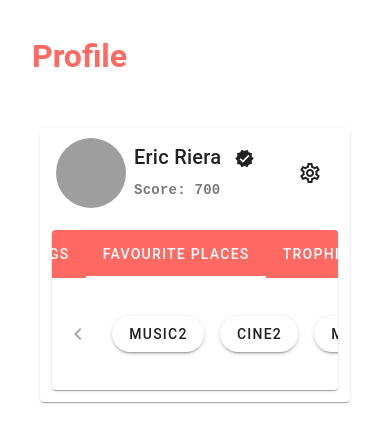
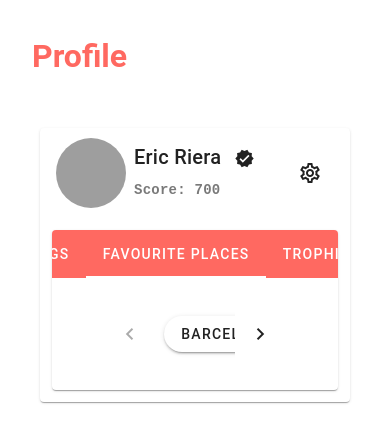
Before and after one commit to CultuCat/cultucat.github.io, a Vue app: page /users/1 in a window 390 px wide. Both pictures are taken after a click on the tab "FAVOURITE PLACES". Shown: the top 442 px of the page. Built offline with nearby package versions, Linux system fonts and the light colour scheme; grey boxes are pictures that could not be loaded.

Commit message:
new: responsiveness

```diff
--- a/src/components/SlideGroup.vue
+++ b/src/components/SlideGroup.vue
@@ -3,12 +3,15 @@
 <!-- ======================================================================= -->
 
 <template>
-  <v-sheet class="d-inline-block" max-width="650">
-    <v-slide-group show-arrows v-if="compData.arr.length !== 0" center-active>
-      <v-slide-group-item
-        v-for="(tag, index) in compData.arr"
-        :key="tag"
+  <v-row justify="center">
+    <v-col cols="8" md="8" sm="5">
+      <v-sheet>
+        <v-slide-group
+          show-arrows
+          v-if="compData.arr.length !== 0"
+          center-active
         >
+          <v-slide-group-item v-for="(tag, index) in compData.arr" :key="tag">
             <v-btn
               class="ma-2"
               rounded
@@ -28,9 +31,12 @@
         </v-slide-group>
 
         <v-chip v-else>
-      There aren't any {{ compData.title.toLowerCase() }}. Try adding new ones!
+          There aren't any {{ compData.title.toLowerCase() }}. Try adding new
+          ones!
         </v-chip>
       </v-sheet>
+    </v-col>
+  </v-row>
 </template>
 
 <!-- =============================== SCRIPTS =============================== -->
@@ -40,7 +46,7 @@ export default {
   data() {
     return {
       showDeleteIcon: -1,
-      trophyTab: this.compData.title === "Trophies"
+      trophyTab: this.compData.title === "Trophies",
     };
   },
   props: {
@@ -50,7 +56,7 @@ export default {
     emitDeleteItem(index) {
       const chipName = this.compData.arr[index];
       const chipCat = this.compData.title;
-      this.$emit("delete-item",  {index, chipName, chipCat});
+      this.$emit("delete-item", { index, chipName, chipCat });
     },
   },
 };
--- a/src/components/confirmDelete.vue
+++ b/src/components/confirmDelete.vue
@@ -8,7 +8,10 @@
       <v-card>
         <v-card-title class="headline">Delete Confirmation</v-card-title>
         <v-card-text>
-          ¿Are you sure you want to delete <strong>{{ itemToDelete.chipName }}</strong> from your <strong>{{itemToDelete.chipCat.toLowerCase()}}</strong>?
+          ¿Are you sure you want to delete
+          <strong>{{ itemToDelete.chipName }}</strong> from your
+          <strong>{{ itemToDelete.chipCat.toLowerCase() }}</strong
+          >?
         </v-card-text>
         <v-card-actions>
           <v-spacer></v-spacer>
@@ -35,9 +38,9 @@ export default {
       // Emitir un evento para confirmar la eliminación
       this.$emit("confirmed-delete");
     },
-    deleteCancel(){
-        this.$emit("cancel-delete");
-    }
-  }
+    deleteCancel() {
+      this.$emit("cancel-delete");
+    },
+  },
 };
 </script>
--- a/src/views/edit-user.vue
+++ b/src/views/edit-user.vue
@@ -37,7 +37,7 @@
             </v-row>
 
             <v-row>
-              <v-col cols="9">
+              <v-col cols="6" sm="12">
                 <v-text-field
                   label="Password"
                   v-model="formData.password"
@@ -54,10 +54,11 @@
                   hint="At least 8 characters"
                 ></v-text-field>
               </v-col>
-              <v-col cols="3">
+              <v-row justify="center" align="center" class="mb-4">
+                <v-col cols="10">
                   <v-btn
+                    rounded="xl"
                     block
-                  rounded="xl"
                     size="large"
                     elevation="4"
                     append-icon="mdi-form-textbox-password"
@@ -66,6 +67,7 @@
                     {{ isEditing ? "Confirm Password" : "Edit Password" }}
                   </v-btn>
                 </v-col>
+              </v-row>
             </v-row>
             <!-- ===================== PRIVACIDAD(PUBLICO/PRIVADO) ===================== -->
             <v-switch
@@ -80,7 +82,7 @@
             ></v-switch>
             <!-- ============================= SUBMITFORM ============================== -->
             <v-row justify="center">
-              <v-col cols="4">
+              <v-col cols="4" sm="8">
                 <v-btn
                   :loading="loading"
                   type="submit"
--- a/src/views/user.vue
+++ b/src/views/user.vue
@@ -4,10 +4,10 @@
 
 <template>
   <v-col>
-    <h1 style="color: #FF6961;" class="my-5 ml-5">Profile</h1>
+    <h1 style="color: #ff6961" class="my-5 ml-5">Profile</h1>
 
     <v-container class="d-flex justify-center align-center">
-      <v-col cols="12" md="10" sm="8">
+      <v-col cols="12">
         <!-- ========================== AVATAR Y SETTINGS ========================== -->
         <v-card>
           <!-- ============================= SLOTS V-CARD ============================== -->
@@ -16,12 +16,14 @@
           </template>
 
           <template v-slot:title>
-            {{profile.name}}
+            {{ profile.name }}
             <v-icon icon="mdi-check-decagram" size="xs" class="mx-2"></v-icon>
           </template>
 
           <template v-slot:subtitle>
-            <pre class="mt-2"><strong>Score: {{profile.score}}         Friends: {{profile.friends}}</strong></pre>
+            <pre
+              class="mt-2"
+            ><strong>Score: {{profile.score}}         Friends: {{profile.friends}}</strong></pre>
           </template>
 
           <template v-slot:append>
@@ -52,16 +54,18 @@
                 </v-window>
               </div>
             </v-card>
-
           </v-col>
         </v-card>
       </v-col>
     </v-container>
     <!--  Dialog para confirmacion de eliminar -->
-    <confirmDelete v-if="dialogDelete" :itemToDelete="itemToDelete" @confirmed-delete="deleteConfirmed" @cancel-delete="deleteCancel"/>
-
+    <confirmDelete
+      v-if="dialogDelete"
+      :itemToDelete="itemToDelete"
+      @confirmed-delete="deleteConfirmed"
+      @cancel-delete="deleteCancel"
+    />
   </v-col>
-
 </template>
 
 <!-- =============================== SCRIPTS =============================== -->
@@ -77,14 +81,14 @@ export default {
       editUserView: this.$route.path.includes("edit-user.vue") ? true : false,
       profile: {
         group: "User",
-        nickname:'',
+        nickname: "",
         name: "Eric Riera", //username
         email: "eric.riera@email.com", //email
-        password:'●●●●●●●●●●',
+        password: "●●●●●●●●●●",
         avatar: "https://randomuser.me/api/portraits/men/85.jpg", //profile photo
         score: 700, //TODO dinamico
         isVisible: "Private",
-        language: '',
+        language: "",
         friends: 28,
       },
       items: [
@@ -97,20 +101,19 @@ export default {
           id: 2,
           title: "Favourite Places",
           arr: [
-            "music2",
-            "cine2",
-            "music2",
-            "cine2",
-            "music2",
-            "cine2",
-            "music2",
-            "cine2",
+            "Barcelona",
+            "Costa Brava",
+            "Costa Dorada",
+            "Tarragona",
+            "Girona",
+            "Sitges",
+            "Montserrat",
           ], //TODO array de llocs favorits
         },
         {
           id: 3,
           title: "Trophies",
-          arr: ["music3", "cine3"], //TODO array de trofeus
+          arr: ["Joan Miró Admirer", "Opera Enthusiast", "Museum Maestro"], //TODO array de trofeus
         },
       ],
       tab: null,
@@ -132,8 +135,8 @@ export default {
       // Lógica a ejecutar cuando se hace clic en el icono
       this.$router.push(route);
     },
-    deleteItem({index, chipName, chipCat}) {
-      this.itemToDelete = {chipName, chipCat};
+    deleteItem({ index, chipName, chipCat }) {
+      this.itemToDelete = { chipName, chipCat };
       this.dialogDelete = true;
       this.idxToDelete = index;
     },
@@ -144,11 +147,11 @@ export default {
     deleteCancel() {
       this.reset();
     },
-    reset(){
+    reset() {
       this.dialogDelete = false;
       this.idxToDelete = null;
       this.itemToDelete = null;
-    }
+    },
   },
 };
 </script>
```
Also changed, not shown: src/components/profileCard.vue (+12 -3 lines). Lines whose indentation alone changed are shown as unchanged.
